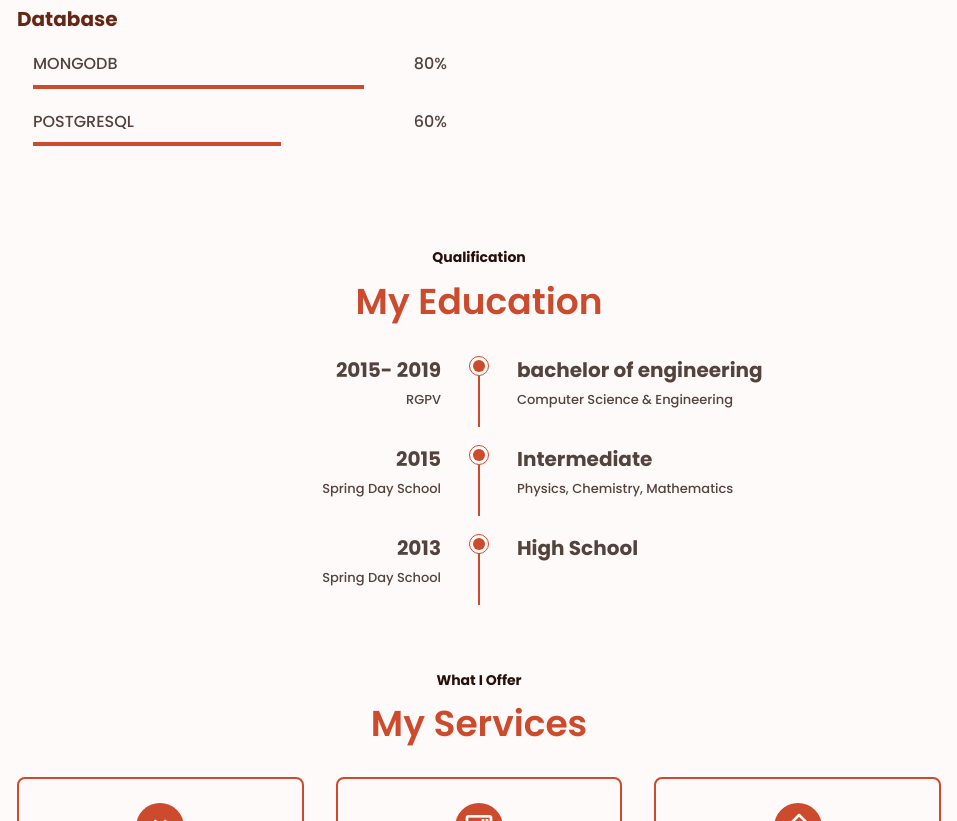
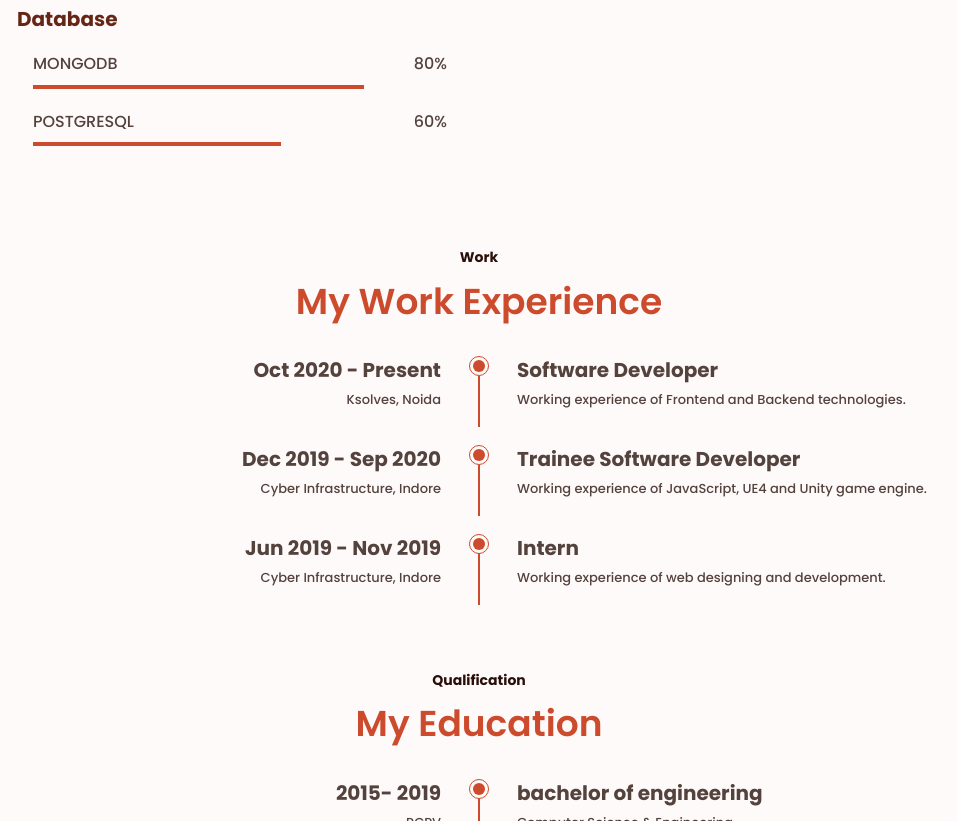
Before and after one commit to mrmohit786/responsive-portfolio, a plain HTML site: page index.html in a window 1280 px wide. Shown: the part 2283-3104 px from the top of the page, without its empty margins (323-1280 px from the left). Drawn offline with nearby package versions, Linux system fonts and the light colour scheme.

Commit message:
feat: add work experience section

```diff
--- a/index.html
+++ b/index.html
@@ -71,7 +71,7 @@
             <span class="section-subtitle">My Introduction</span>
             <h2 class="section-title">About Me</h2>
                 <div class="about__container bd-grid">
-                <p class="about__description">Lorem ipsum dolor sit amet consectetur adipisicing elit. Voluptatum, natus ea. Itaque, consequuntur! Possimus quos praesentium necessitatibus quia officia nesciunt quo mollitia dolorum optio hic esse, accusamus sint modi dignissimos?</p>
+                <p class="about__description">Well-qualified Software developer familiar with a wide range of programming utilities and languages. Knowledgeable of backend and frontend development requirements. Able to handle any part of the process with ease. Collaborative team player with excellent technical abilities. </p>
                 <img src="assets/img/project.png" alt="" class="about__img">
 
                 <div>
@@ -97,7 +97,7 @@
                             <div class="about__information-data">
                                 <i class="bx bx-medal about__information-icon"></i>
                                 <div>
-                                    <span class="about__information-subtitle">1 Year Job</span>
+                                    <span class="about__information-subtitle"> 2+ Year Job</span>
                                     <span class="about__information-subtitle-small">Experience</span>
                                 </div>
                             </div>
@@ -105,7 +105,7 @@
                             <div class="about__information-data">
                                 <i class="bx bx-briefcase about__information-icon"></i>
                                 <div>
-                                    <span class="about__information-subtitle">15+ Projects</span>
+                                    <span class="about__information-subtitle">10+ Projects</span>
                                     <span class="about__information-subtitle-small">Completed</span>
                                 </div>
                             </div>
@@ -179,6 +179,65 @@
                         </div>
                     </div>
                 </div>
+            </section>
+
+            <!--===== WORK EXPERIENCE =====-->
+            <section class="education section">
+                <span class="section-subtitle">Work</span>
+                <h2 class="section-title">My Work Experience</h2>
+                <div class="education__container bd-grid">
+
+                    <div class="education__content">
+                        <div>
+                        <h3 class="education__year">Oct 2020 - Present</h3>
+                        <span class="education__university">Ksolves, Noida</span>
+                        </div>
+
+                        <div class="education__time">
+                        <span class="education__rounder"></span>
+                        <span class="education__line"></span>
+                        </div>
+
+                        <div>
+                        <h3 class="education__race">Software Developer</h3>
+                        <span class="education__specialty">Working experience of Frontend and Backend technologies.</span>
+                        </div>
+                    </div>
+
+                    <div class="education__content">
+                        <div>
+                        <h3 class="education__year">Dec 2019 - Sep 2020</h3>
+                        <span class="education__university">Cyber Infrastructure, Indore</span>
+                        </div>
+
+                        <div class="education__time">
+                        <span class="education__rounder"></span>
+                        <span class="education__line"></span>
+                        </div>
+
+                        <div>
+                        <h3 class="education__race">Trainee Software Developer</h3>
+                        <span class="education__specialty">Working experience of JavaScript, UE4 and Unity game engine.</span>
+                        </div>
+                    </div>
+
+                    <div class="education__content">
+                        <div>
+                        <h3 class="education__year">Jun 2019 - Nov 2019</h3>
+                        <span class="education__university">Cyber Infrastructure, Indore</span>
+                        </div>
+
+                        <div class="education__time">
+                        <span class="education__rounder"></span>
+                        <span class="education__line"></span>
+                        </div>
+
+                        <div>
+                        <h3 class="education__race">Intern</h3>
+                        <span class="education__specialty">Working experience of web designing and development.</span>
+                        </div>
+                    </div>
+                    </div>
             </section>
 
             <!--===== EDUCATION =====-->
```
